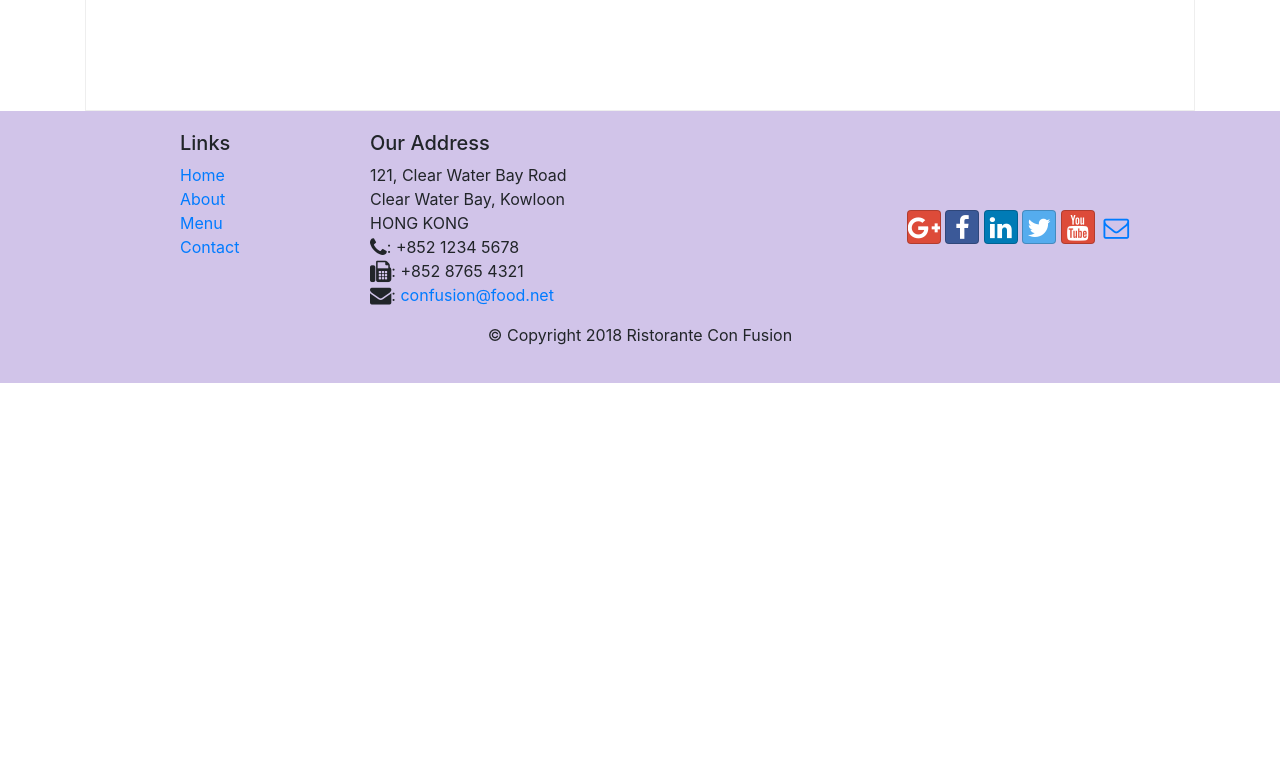
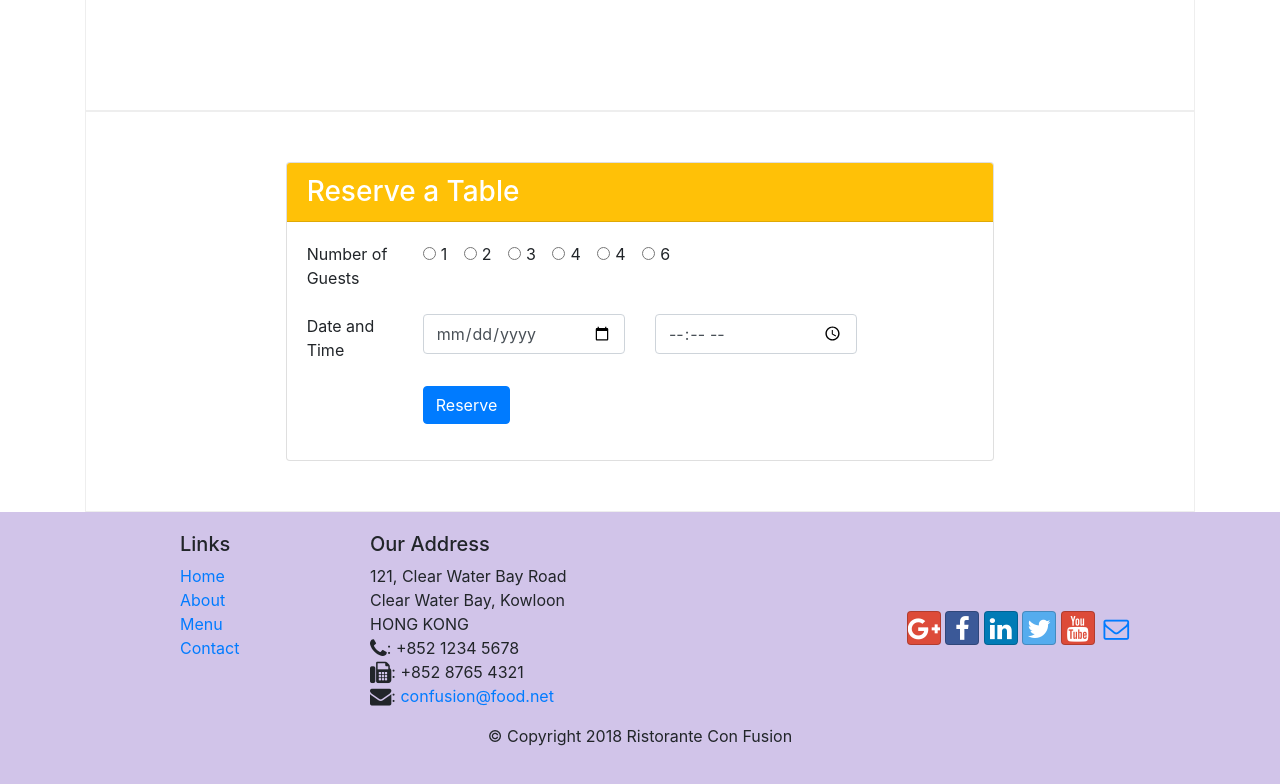
Before and after one commit to Bereket-U/conFusion, a website: page index.html in a window 1280 px wide. Shown: the part 1423-2207 px from the top of the page. Before the commit the page ends 1806 px from the top, so only its background shows below. Drawn offline with nearby package versions, Linux system fonts and the light colour scheme.

Commit message:
reserve a table

```diff
--- a/index.html
+++ b/index.html
@@ -96,6 +96,66 @@
                 </div>
             </div>
         </div>
+        <div class="row row-content align-items-center">
+            <div class="col-12 col-md-8 offset-md-2 ">
+
+
+            <div class="card">
+                <h3 class="card-header bg-warning text-white">Reserve a Table</h3>
+                <div class="card-body">
+                   <form>
+                    <div class="form-group row">
+                        <label for="guestnum" class="col-md-2 col-form-lable">Number of Guests</label>
+                        <div class="col-md-10">
+                        <div class="form-check form-check-inline">
+                            <input class="form-check-input" type="radio" name="inlineRadioOptions" id="inlineRadio1" value="option1">
+                            <label class="form-check-label" for="inlineRadio1">1</label>
+                        </div>
+                        <div class="form-check form-check-inline">
+                            <input class="form-check-input" type="radio" name="inlineRadioOptions" id="inlineRadio1" value="option1">
+                            <label class="form-check-label" for="inlineRadio1">2</label>
+                        </div>
+                        <div class="form-check form-check-inline">
+                            <input class="form-check-input" type="radio" name="inlineRadioOptions" id="inlineRadio1" value="option1">
+                            <label class="form-check-label" for="inlineRadio1">3</label>
+                        </div>
+                          <div class="form-check form-check-inline">
+                            <input class="form-check-input" type="radio" name="inlineRadioOptions" id="inlineRadio1" value="option1">
+                            <label class="form-check-label" for="inlineRadio1">4</label>
+                          </div>
+                        <div class="form-check form-check-inline">
+                            <input class="form-check-input" type="radio" name="inlineRadioOptions" id="inlineRadio1" value="option1">
+                            <label class="form-check-label" for="inlineRadio1">4</label>
+                        </div>
+                        <div class="form-check form-check-inline">
+                            <input class="form-check-input" type="radio" name="inlineRadioOptions" id="inlineRadio1" value="option1">
+                            <label class="form-check-label" for="inlineRadio1">6</label>
+                        </div>
+                        </div>
+                    </div>
+                    <div class="form-group row">
+                        <label for="timeanddate" class="col-12 col-md-2 col-form-lable">Date and Time</label>
+                        <div class="col-6 col-md-4">
+                          <input type="date" class="form-control" id="date" name="date" placeholder="Date">
+                        </div>
+                        <div class="col-6 col-md-4">
+                            <input type="time" class="form-control" id="time" name="time" placeholder="Time">
+                        </div>
+                    </div>
+                    <div class="form-group row">
+                        <div class="offset-md-2 col-md-10">
+                            <button type="submit" class="btn btn-primary">
+                                Reserve
+                            </button>
+                        </div>
+                    </div>
+
+                   </form>
+                </div>
+            </div>
+            </div>
+        </div>
+
     </div>
 
     <footer class="footer">
```
